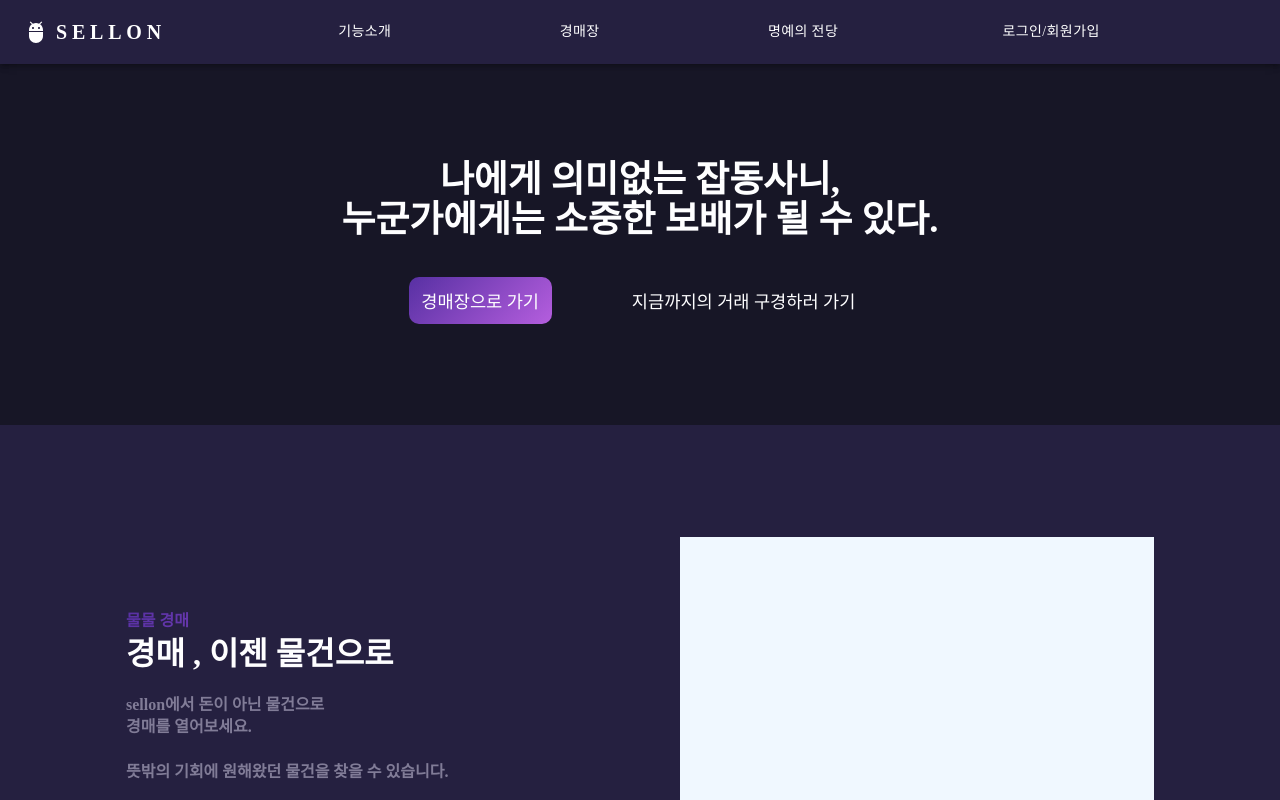
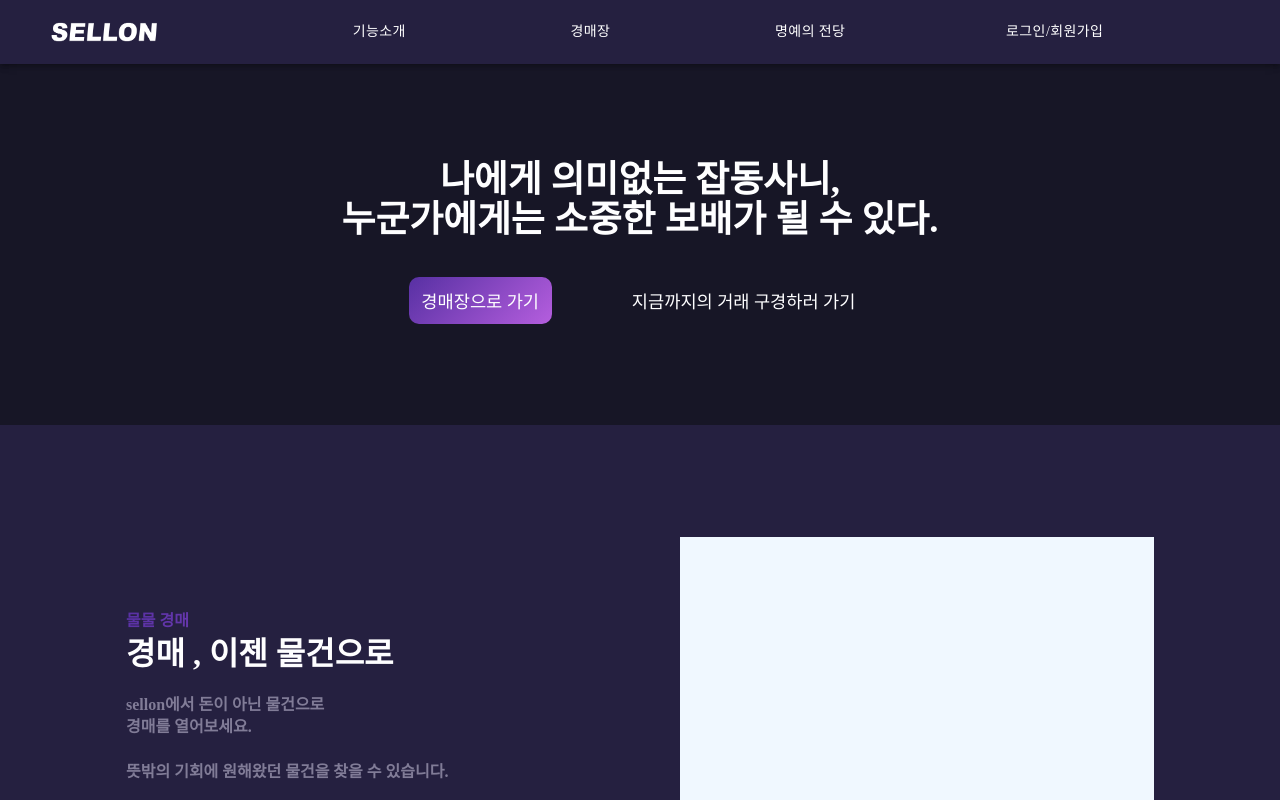
Before and after one commit to bunderLikeLion/sellon_frontend, a React (Create React App) app: page / in a window 1280 px wide. Shown: the top 800 px of the page. Built offline with nearby package versions, Linux system fonts and the light colour scheme; no server answers.

Commit message:
feat: Favicon, Add Main Logo"

```diff
--- a/src/pages/Navbar/Navbar.js
+++ b/src/pages/Navbar/Navbar.js
@@ -12,6 +12,7 @@ import { AnchorNav, UserRelatedDropDown } from 'components/Navbar';
 import { Link } from 'react-router-dom';
 import { useRecoilValue } from 'recoil';
 import { userAtom } from 'states';
+import Logo from 'images/Sellon-Logo.png';
 
 const Navbar = styled(AppBar)`
   background: ${(props) => props.theme.color_background__primary} !important;
@@ -24,6 +25,10 @@ const LinkText = styled(Link)`
     color: ${(props) => props.theme.color_border__hover__light} !important;
   }
 `;
+
+const NavLogo = styled.img`
+  width: 10rem;
+`
 
 const LinkButton = styled(Button)`
   background-color: transparent !important;;
@@ -57,9 +62,9 @@ const ResponsiveAppBar = () => {
     <Navbar position="static" sx={{ height: '4rem', justifyContent: 'center' }}>
       <Container maxWidth="xl">
         <Toolbar disableGutters>
-          <Link to="/">
-            <AdbIcon sx={{ display: { xs: 'none', md: 'flex' }, mr: 1 }} />
-          </Link>
+          {/*<Link to="/">*/}
+          {/*  <AdbIcon sx={{ display: { xs: 'none', md: 'flex' }, mr: 1 }} />*/}
+          {/*</Link>*/}
           <Link to="/">
             <Typography
               variant="h6"
@@ -74,7 +79,7 @@ const ResponsiveAppBar = () => {
                 textDecoration: 'none',
               }}
             >
-              SELLON
+                <NavLogo src={Logo} alt=''/>
             </Typography>
           </Link>
           <AnchorNav
@@ -96,7 +101,7 @@ const ResponsiveAppBar = () => {
               textDecoration: 'none',
             }}
           >
-            <LinkText to="/">SELLON</LinkText>
+            <LinkText to="/"><NavLogo src={Logo} alt=''/></LinkText>
           </Typography>
           <Box
             sx={{
```
Also changed, not shown: src/images/Sellon-Logo.png (added), 1 other file (tests, documents, lock files or other folders).
